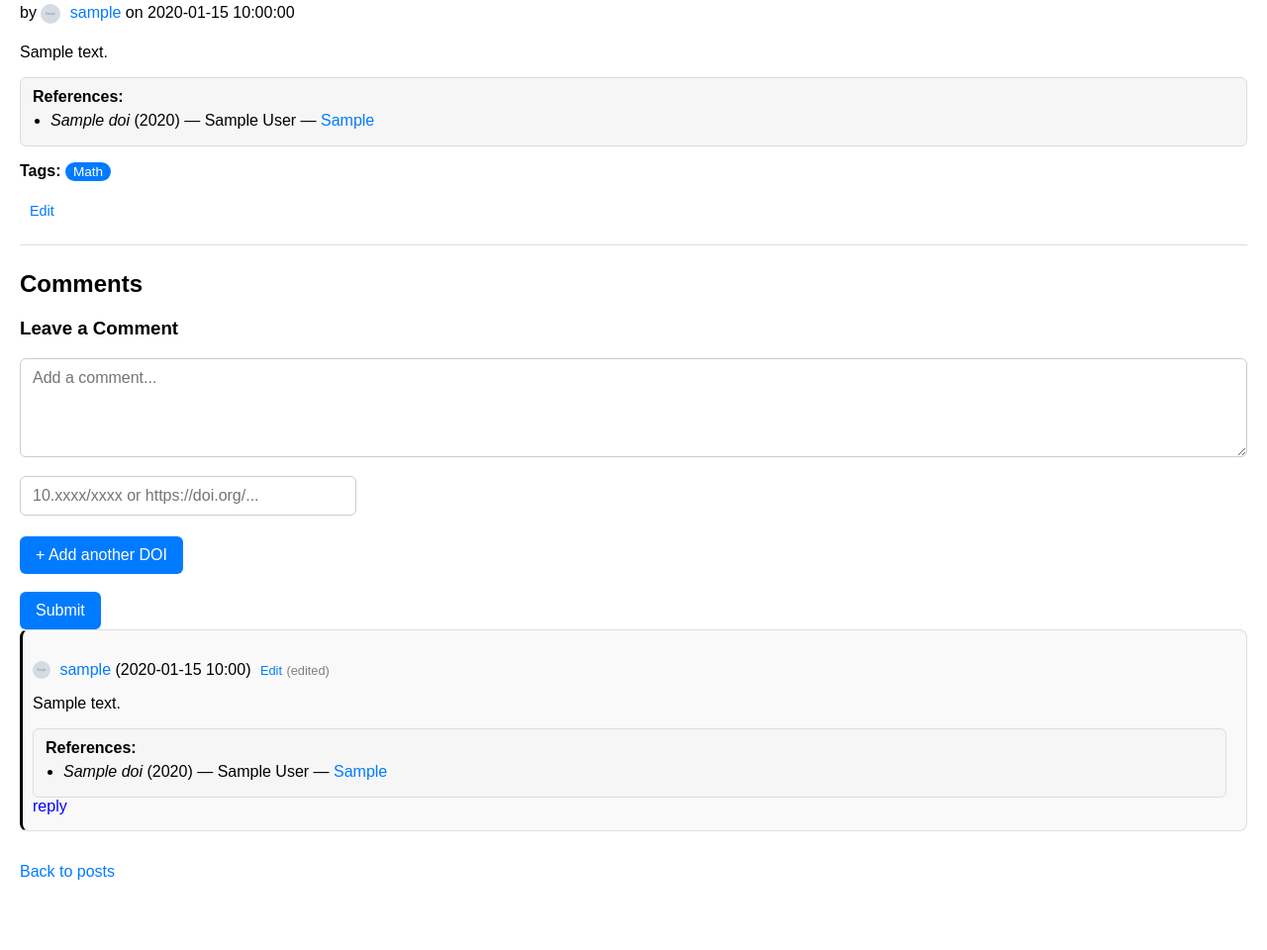
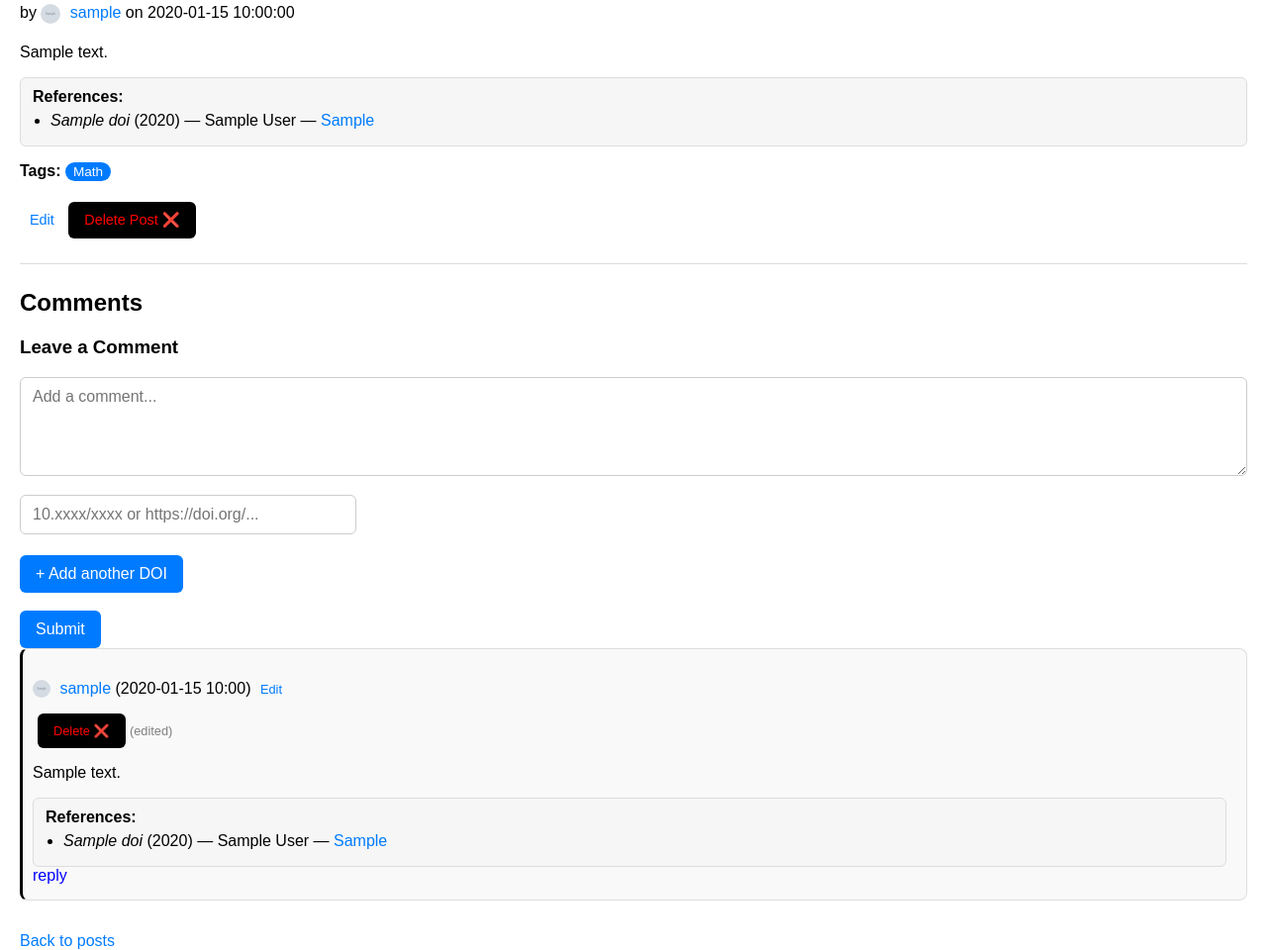
Before and after one commit to natspoooki/ScienceAsk, a Flask app: page /post/1 in a window 1280 px wide. Shown: the part 215-1175 px from the top of the page at 99% size. Before the commit the page ends 1104 px from the top, so only its background shows below. Run offline with Flask 3, Linux system fonts and the light colour scheme; a user stored in the database is signed in; tables that the repository leaves empty hold one stand-in row (values such as "Sample post"); grey boxes marked "Sample" are stand-in pictures.

Commit message:
added post and comment deletion

```diff
--- a/app.py
+++ b/app.py
@@ -631,5 +631,49 @@ def doi_preview():
         }
     })
 
+# ----------------------------
+# Delete Post
+# ----------------------------
+@app.route('/delete_post/<int:post_id>', methods=['POST'])
+@login_required
+def delete_post(post_id):
+    post = Post.query.get_or_404(post_id)
+    if post.user_id != current_user.id:
+        flash("You can only delete your own posts.", "danger")
+        return redirect(url_for('post_detail', post_id=post.id))
+
+    # delete associated DOIs
+    for doi in post.dois:
+        db.session.delete(doi)
+    # delete comments (and their DOIs)
+    for comment in post.comments:
+        for doi in comment.dois:
+            db.session.delete(doi)
+        db.session.delete(comment)
+    db.session.delete(post)
+    db.session.commit()
+    flash("Post deleted successfully.", "success")
+    return redirect(url_for('dashboard', tag=post.tags[0].name if post.tags else ''))
+
+# ----------------------------
+# Delete Comment
+# ----------------------------
+@app.route('/delete_comment/<int:comment_id>', methods=['POST'])
+@login_required
+def delete_comment(comment_id):
+    comment = Comment.query.get_or_404(comment_id)
+    if comment.user_id != current_user.id:
+        flash("You can only delete your own comments.", "danger")
+        return redirect(url_for('post_detail', post_id=comment.post_id))
+
+    # delete associated DOIs
+    for doi in comment.dois:
+        db.session.delete(doi)
+    db.session.delete(comment)
+    db.session.commit()
+    flash("Comment deleted successfully.", "success")
+    return redirect(url_for('post_detail', post_id=comment.post_id))
+
+
 if __name__ == '__main__':
     app.run(debug=True)
--- a/templates/email/activate.html
+++ b/templates/email/activate.html
@@ -8,7 +8,7 @@
     <table align="center" cellpadding="0" cellspacing="0" width="100%" style="max-width: 600px; background-color: #ffffff; margin-top: 30px; border-radius: 8px; overflow: hidden; box-shadow: 0 2px 8px rgba(0,0,0,0.1);">
         <tr>
             <td style="background-color: #4CAF50; color: #ffffff; text-align: center; padding: 30px;">
-                <h1 style="margin: 0; font-size: 24px;">Welcome to Our Forum!</h1>
+                <h1 style="margin: 0; font-size: 24px;">Welcome to Science Ask!</h1>
             </td>
         </tr>
         <tr>
@@ -28,7 +28,7 @@
         </tr>
         <tr>
             <td style="background-color: #f4f4f4; text-align: center; padding: 20px; font-size: 12px; color: #aaaaaa;">
-                &copy; {{ current_year }} Our Forum. All rights reserved.
+                &copy; {{ current_year }} Science Ask! All rights reserved.
             </td>
         </tr>
     </table>
--- a/templates/post_detail.html
+++ b/templates/post_detail.html
@@ -58,8 +58,13 @@
 {% if current_user.id == post.user_id %}
   <div style="margin-top:6px;">
     <a href="{{ url_for('edit_post', post_id=post.id) }}" style="font-size:0.9em; margin-left:10px;">Edit</a>
+
+    <form method="POST" action="{{ url_for('delete_post', post_id=post.id) }}" style="display:inline;">
+        <button type="submit" class="delete-post-btn" style="font-size:0.9em; margin-left:10px; color:red; background-color: black;">Delete Post ❌</button>
+    </form>
   </div>
 {% endif %}
+
 
 <hr>
 
@@ -90,8 +95,14 @@
       </a>
       ({{ comment.created_at.strftime('%Y-%m-%d %H:%M') }})
       {% if current_user.id == comment.user_id %}
-        <a href="{{ url_for('edit_comment', comment_id=comment.id) }}" style="font-size:0.8em; margin-left:5px;">Edit</a>
-      {% endif %}
+  <a href="{{ url_for('edit_comment', comment_id=comment.id) }}" style="font-size:0.8em; margin-left:5px;">Edit</a>
+
+  <!-- DELETE COMMENT -->
+  <form method="POST" action="{{ url_for('delete_comment', comment_id=comment.id) }}" style="display:inline;">
+      <button type="submit" class="delete-comment-btn" style="font-size:0.8em; margin-left:5px; color:red; background-color: black;">Delete ❌</button>
+  </form>
+{% endif %}
+
       {% if comment.edited %}
         <span style="color: gray; font-size:0.8em;">(edited)</span>
       {% endif %}
@@ -150,6 +161,13 @@
               ({{ reply.created_at.strftime('%Y-%m-%d %H:%M') }})
             </p>
             <p>{{ reply.content }}</p>
+            {% if current_user.id == reply.user_id %}
+  <a href="{{ url_for('edit_comment', comment_id=reply.id) }}" style="font-size:0.8em; margin-left:5px;">Edit</a>
+  <form method="POST" action="{{ url_for('delete_comment', comment_id=reply.id) }}" style="display:inline;">
+      <button type="submit" class="delete-comment-btn" style="font-size:0.8em; margin-left:5px; color:red; background-color: black;">Delete ❌</button>
+  </form>
+{% endif %}
+
             {% if reply.dois %}
               <div class="references-box">
                 <strong>References:</strong>
```
Also changed, not shown: templates/forgot_password.html (added), templates/reset_password.html (added).
